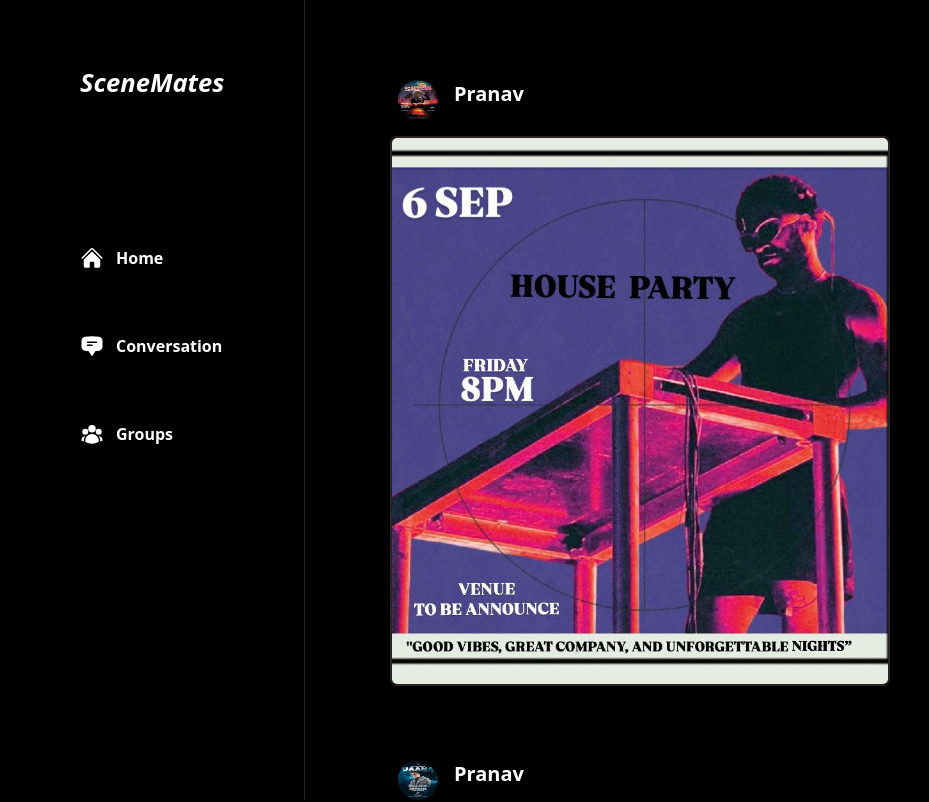
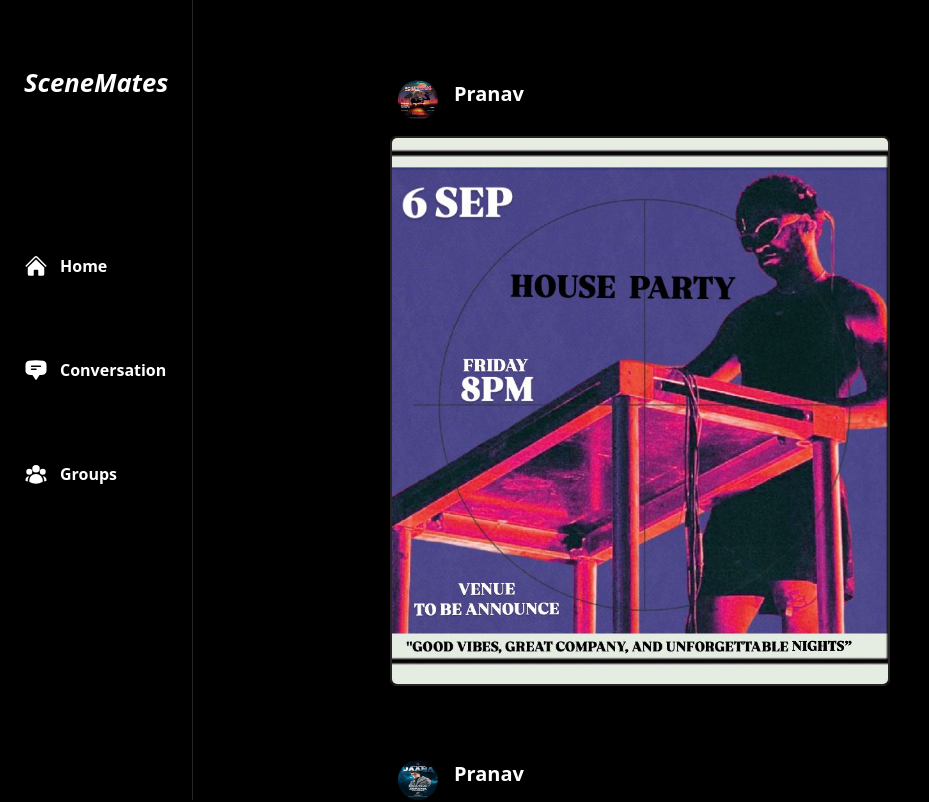
Before and after one commit to PranavUpadhyay7/Social-Companion, a Next.js app: page /clubbers in a window 1280 px wide. Shown: the top 802 px of the page, without its empty margins (0-929 px from the left). Built offline with nearby package versions, Linux system fonts and the light colour scheme.

Commit message:
adding the hover effect on the button

```diff
--- a/app/clubbers/ClubberComponents/FirstDiv.js
+++ b/app/clubbers/ClubberComponents/FirstDiv.js
@@ -10,30 +10,36 @@ import Link from "next/link";
 function FirstDiv() {
   return (
     <div>
-      <div className="fixed flex flex-col gap-16 md:px-6 xl:px-20 border-r-[1px] border-stone-800 h-[100vh] ">
-        <div className="pt-16 pb-20 xl:block md:text-[1vw] xl:text-[2vw] italic font-black text-white">
+      <div className="fixed flex flex-col gap-16 mx-auto text-center border-r-[1px] border-stone-800 h-[100vh] ">
+        <div className="pt-16 pb-20 px-6 xl:block md:text-[1vw] xl:text-[2vw] italic font-black text-white">
           <Link href="/">
             <h1 className="">SceneMates</h1>
           </Link>
         </div>
+        <button className="hover:bg-zinc-800 mx-4 px-2 py-2 rounded-md">
           <div className="flex flex-row gap-3 ">
             <HomeIcon className="h-6 w-6 text-white " />
             <h1 className="hidden xl:block xl:text-white  xl:font-extrabold xl:text-md">
               Home
             </h1>
           </div>
+        </button>
+        <button className="hover:bg-zinc-800 mx-4 px-2 py-2 rounded-md">
           <div className="flex flex-row gap-3 ">
             <ChatBubbleBottomCenterTextIcon className="h-6 w-6 text-white" />
             <h1 className="hidden xl:block xl:text-white  xl:font-extrabold xl:text-md">
               Conversation
             </h1>
-        </div>
+          </div>{" "}
+        </button>
+        <button className="hover:bg-zinc-800 mx-4 px-2 py-2 rounded-md">
           <div className="flex flex-row gap-3 ">
             <UserGroupIcon className="h-6 w-6 text-white" />
             <h1 className="hidden xl:block xl:text-white  xl:font-extrabold xl:text-md">
               Groups
             </h1>
-        </div>
+          </div>{" "}
+        </button>
       </div>
     </div>
   );
```
Lines whose indentation alone changed are shown as unchanged.
